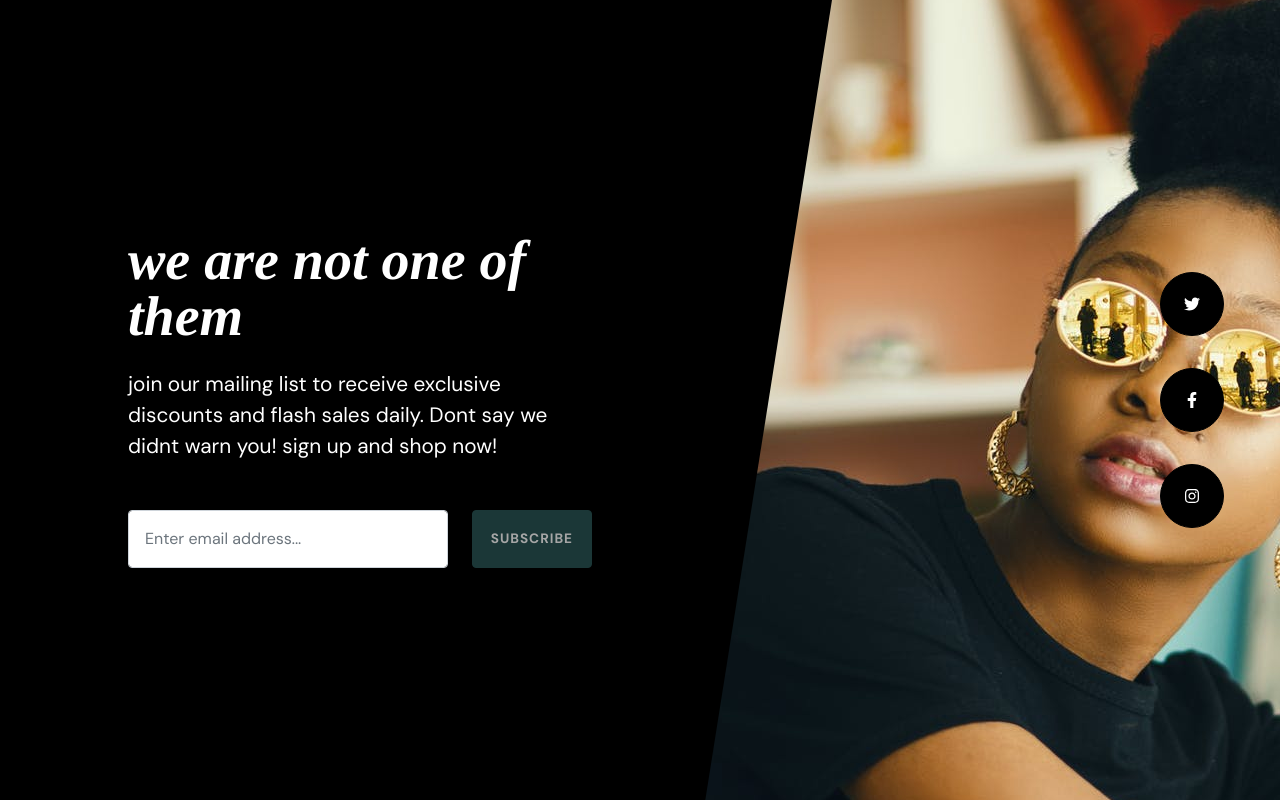
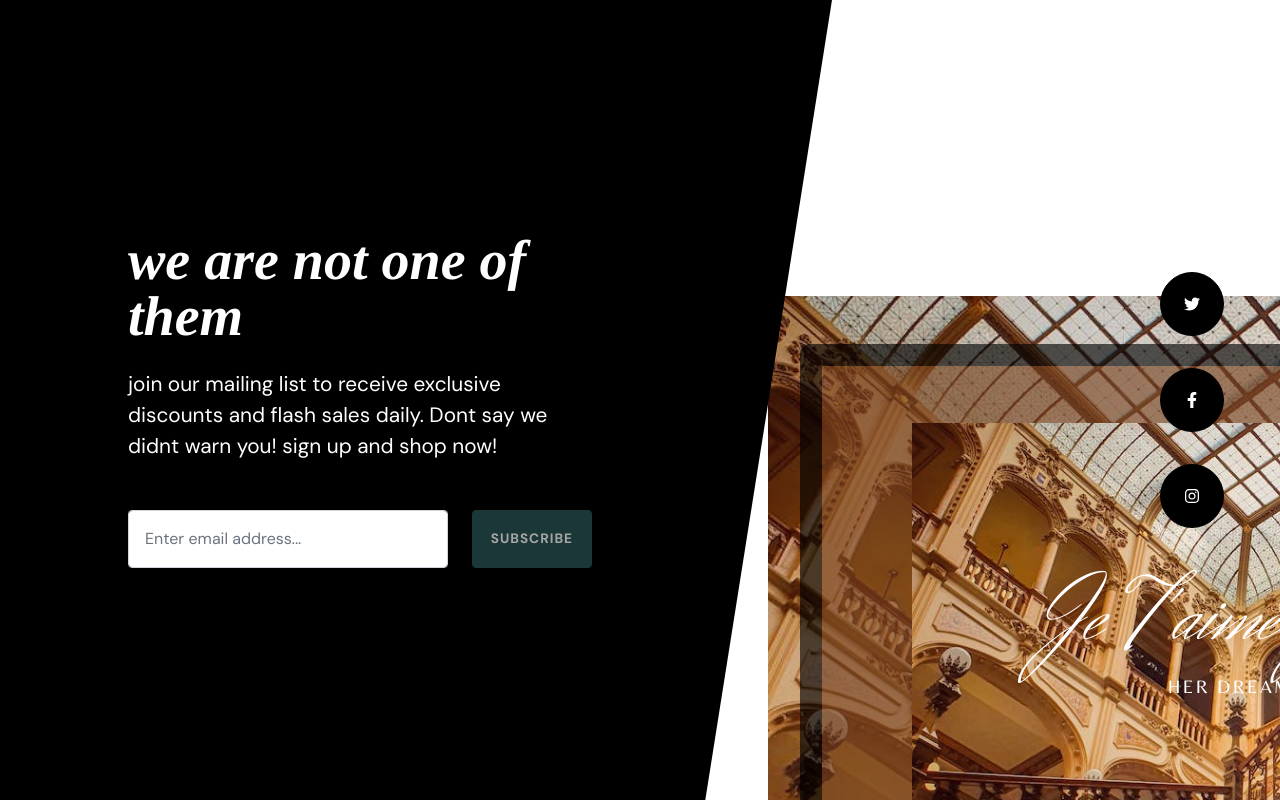
Before and after one commit to curnalmary/ecomm.github.io, a plain HTML site: page index.html in a window 1280 px wide. Drawn offline with nearby package versions, Linux system fonts and the light colour scheme; files whose address does not match are found by name.

Commit message:
Update index.html

```diff
--- a/index.html
+++ b/index.html
@@ -18,7 +18,7 @@
     </head>
     <body>
         <!-- Background pic-->
-        <img class="bg-pic" src="notoneof.jpeg" />
+        <img class="bg-pic" src="je t'aime.png" />
         <!-- Masthead-->
         <div class="masthead">
             <div class="masthead-content text-white">
```
